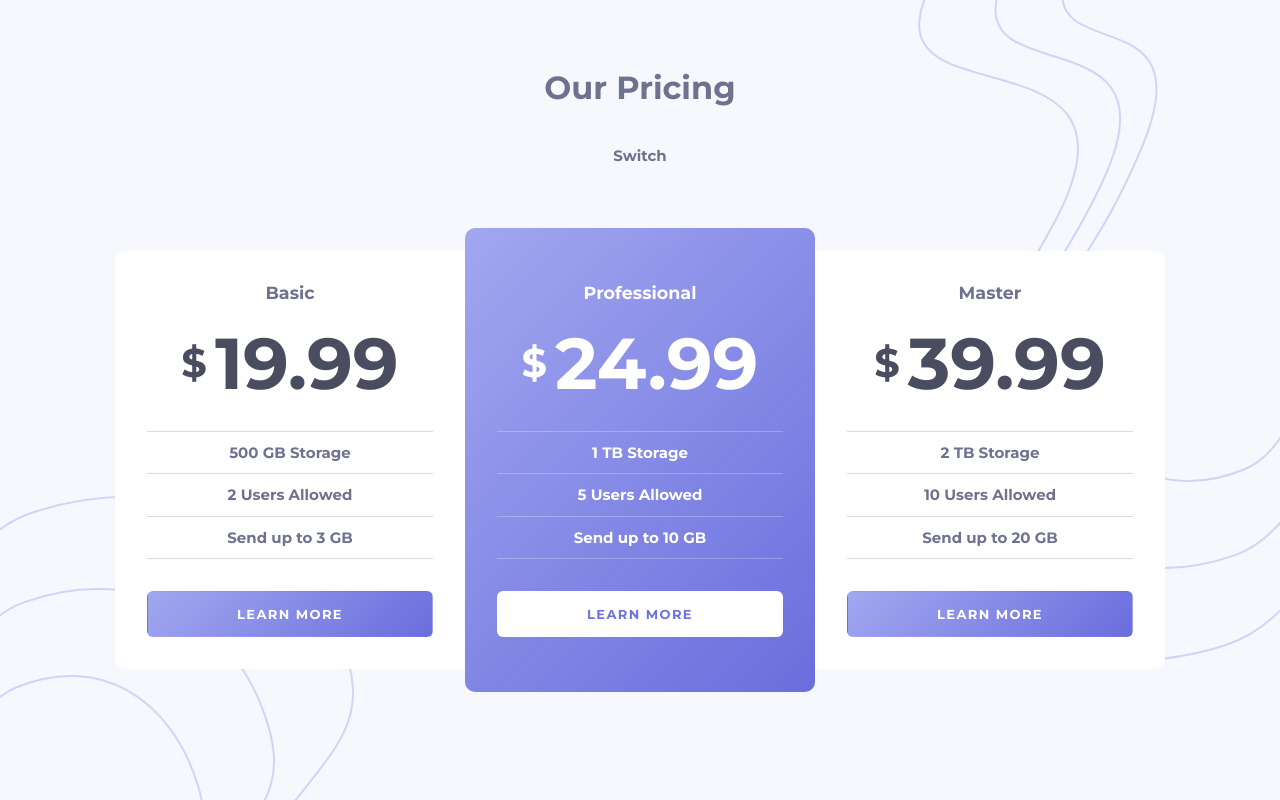
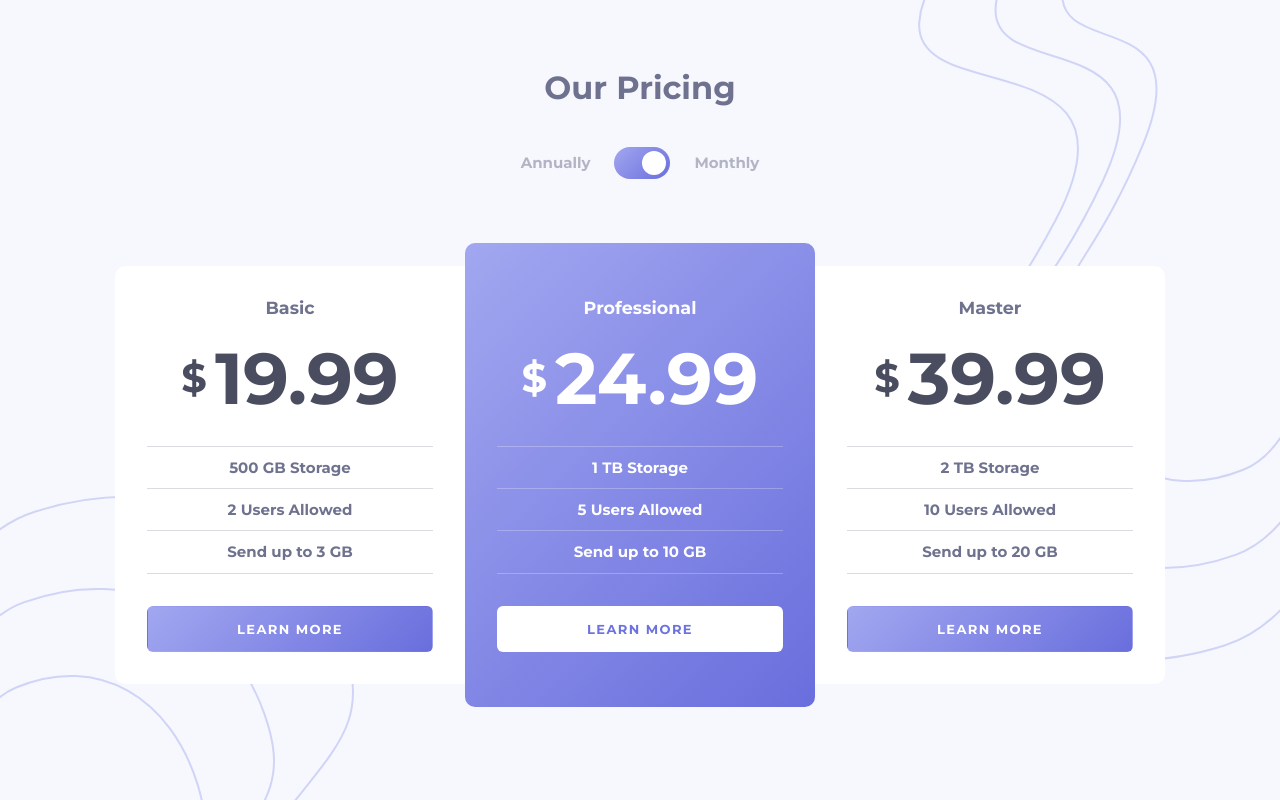
Before and after one commit to ramziddin-frontend/pricing-component-with-toggle, a plain HTML site: page index.html in a window 1280 px wide. Drawn offline with Linux system fonts and the light colour scheme.

Commit message:
Add pricing-switch form

```diff
--- a/css/styles.css
+++ b/css/styles.css
@@ -159,6 +159,68 @@ select:-webkit-autofill:focus {
   font-size: 32px;
 }
 
+/* pricing-switch */
+.switch {
+  display: flex;
+  justify-content: center;
+  align-items: center;
+}
+
+.switch-label {
+  font-size: 15px;
+  line-height: 28px;
+  color: rgba(110, 114, 142, 0.5);
+  cursor: pointer;
+}
+
+.switch-label:hover {
+  color: #6E728E;
+}
+
+.switch-control {
+  position: relative;
+  width: 56px;
+  height: 32px;
+  padding: 4px;
+  margin-left: 24px;
+  margin-right: 24px;
+  border-radius: 16px;
+  background-color: var(--main-color);
+  background-image: linear-gradient(135deg, #A2A7F0 0%, #696EDD 100%);
+}
+
+.switch-circle {
+  width: 24px;
+  height: 24px;
+  border-radius: 50%;
+  background: var(--white);
+  transition: margin 0.2s ease-in;
+}
+
+.switch-control-annual,
+.switch-control-monthly {
+  position: absolute;
+  left: 0;
+  top: 0;
+  height: 100%;
+  width: 100%;
+  cursor: pointer;
+}
+
+.switch-input-annual:checked ~ .switch-control .switch-control-monthly,
+.switch-input-monthly:checked ~ .switch-control .switch-control-annual {
+  z-index: 5;
+}
+
+.switch-input-monthly:checked ~ .switch-control .switch-circle {
+  margin-left: 24px;
+}
+
+
+.pricing-switch {
+  margin-bottom: 64px;
+}
+
 .pricing {
   width: 100%;
 }
--- a/index.html
+++ b/index.html
@@ -17,12 +17,29 @@
   <main class="main-content">
     <div class="page page-container">
       <h1 class="page-title">Our Pricing</h1>
-      <div style="margin-bottom: 64px;">Switch</div>
+      <form class="pricing-switch" action="https://echo.htmlacademy.ru" method="GET">
+        <!-- Switch -->
+        <div class="switch">
+          <!-- Switch radios -->
+          <input class="switch-input-annual visually-hidden" type="radio" name="payment_period" value="annual" id="annual-payment-radio">
+          <input class="switch-input-monthly visually-hidden" type="radio" name="payment_period" value="monthly" id="monthly-payment-radio" checked>
+
+          <label class="switch-label" for="annual-payment-radio">Annually</label>
+          <!-- Switch control -->
+          <div class="switch-control">
+            <div class="switch-circle"></div>
+            <label class="switch-control-annual" for="annual-payment-radio"></label>
+            <label class="switch-control-monthly" for="monthly-payment-radio"></label>
+          </div>
+
+          <label class="switch-label" for="monthly-payment-radio">Monthly</label>
+        </div>
+      </form>
 
       <section class="pricing">
         <h2 class="visually-hidden">Pricing</h2>
         <div class="pricing-iner">
-          <section class="pricing-plan">
+          <section class="pricing-plan" data-payment-annual="199.99" data-payment-monthly="19.99">
             <h3 class="pricing-plan-title">Basic</h3>
             <div class="pricing-plan-price">
               <span class="pricing-plan-currency">$</span>
@@ -35,7 +52,7 @@
             </ul>
             <a href="#" class="button button-block button-primary">LEARN MORE</a>
           </section>
-          <section class="pricing-plan pricing-plan-best">
+          <section class="pricing-plan pricing-plan-best data-payment-annual="249.99" data-payment-monthly="24.99"">
             <h3 class="pricing-plan-title">Professional</h3>
             <div class="pricing-plan-price">
               <span class="pricing-plan-currency">$</span>
@@ -48,7 +65,7 @@
             </ul>
             <a href="#" class="button button-block button-white">LEARN MORE</a>
           </section>
-          <section class="pricing-plan">
+          <section class="pricing-plan" data-payment-annual="399.99" data-payment-monthly="39.99">
             <h3 class="pricing-plan-title">Master</h3>
             <div class="pricing-plan-price">
               <span class="pricing-plan-currency">$</span>
```
